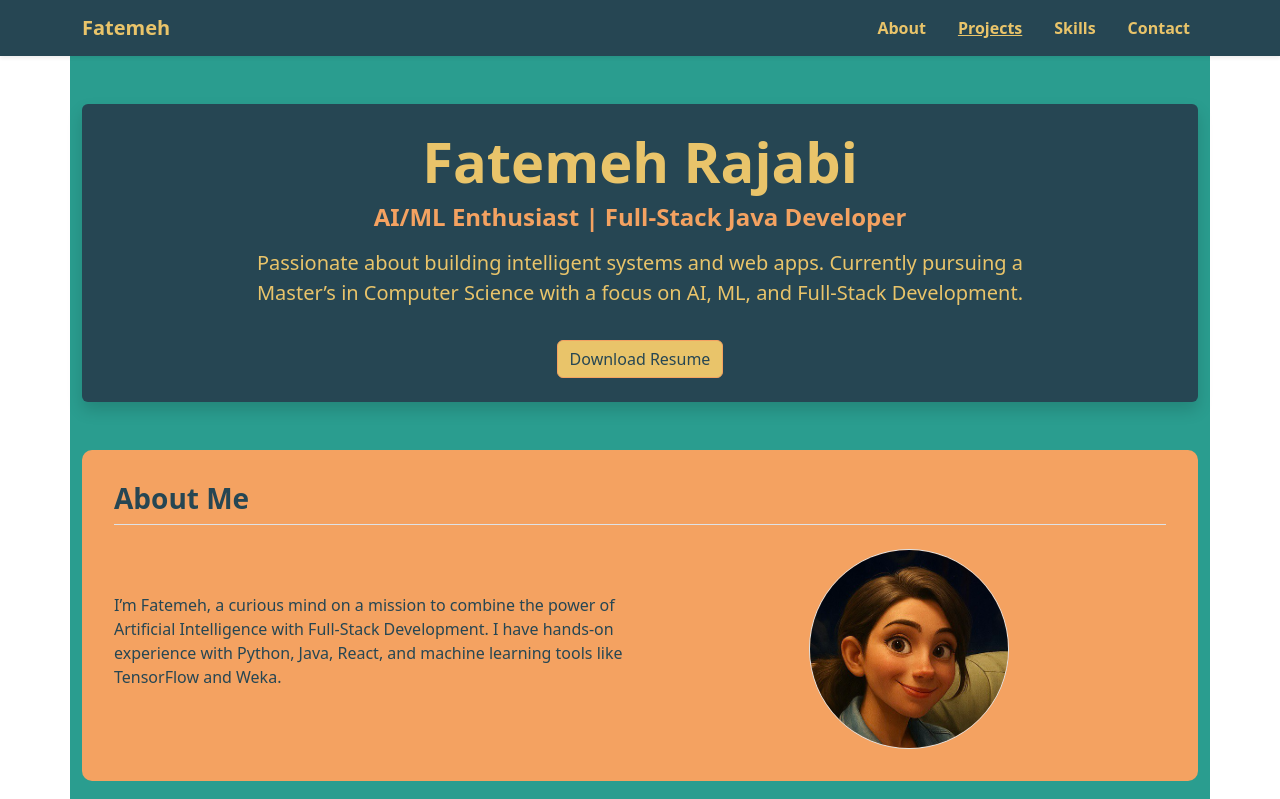
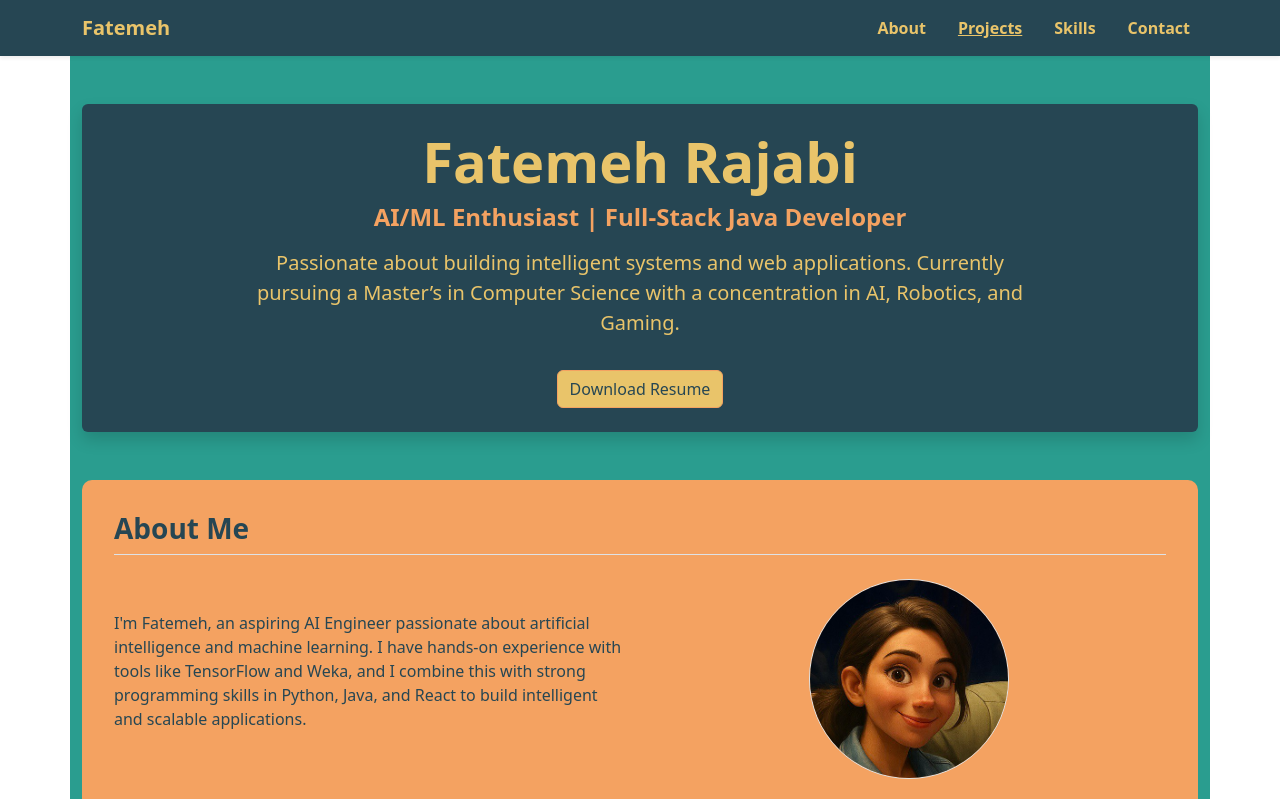
Before and after one commit to FatemehRajabi/fatemeh-portfolio, a React (Create React App) app: page / in a window 1280 px wide. Shown: the top 799 px of the page. Built offline with nearby package versions, Linux system fonts and the light colour scheme.

Commit message:
update profile

```diff
--- a/src/Portfolio.jsx
+++ b/src/Portfolio.jsx
@@ -96,7 +96,7 @@ export default function Portfolio() {
             AI/ML Enthusiast | Full-Stack Java Developer
           </h2>
           <p className="lead mx-auto w-75">
-            Passionate about building intelligent systems and web apps. Currently pursuing a Master’s in Computer Science with a focus on AI, ML, and Full-Stack Development.
+            Passionate about building intelligent systems and web applications. Currently pursuing a Master’s in Computer Science with a concentration in AI, Robotics, and Gaming.
           </p>
           <a href="/Fatemeh%20Rajabi%20-%20resume.pdf" download className="btn mt-3" style={{ backgroundColor: colors.highlight, color: colors.dark, border: `1px solid ${colors.accent}` }}>
             Download Resume
@@ -108,8 +108,7 @@ export default function Portfolio() {
           <div className="row align-items-center">
             <div className="col-md-6">
               <p>
-                I’m Fatemeh, a curious mind on a mission to combine the power of Artificial Intelligence with Full-Stack Development. I have hands-on experience with Python, Java, React, and machine learning tools like TensorFlow and Weka.
-              </p>
+                I'm Fatemeh, an aspiring AI Engineer passionate about artificial intelligence and machine learning. I have hands-on experience with tools like TensorFlow and Weka, and I combine this with strong programming skills in Python, Java, and React to build intelligent and scalable applications.              </p>
             </div>
             <div className="col-md-6 text-center">
               <img src="/photo.jpg" alt="Fatemeh Rajabi" className="rounded-circle border" style={{ width: '200px', height: '200px', objectFit: 'cover' }} />
```
